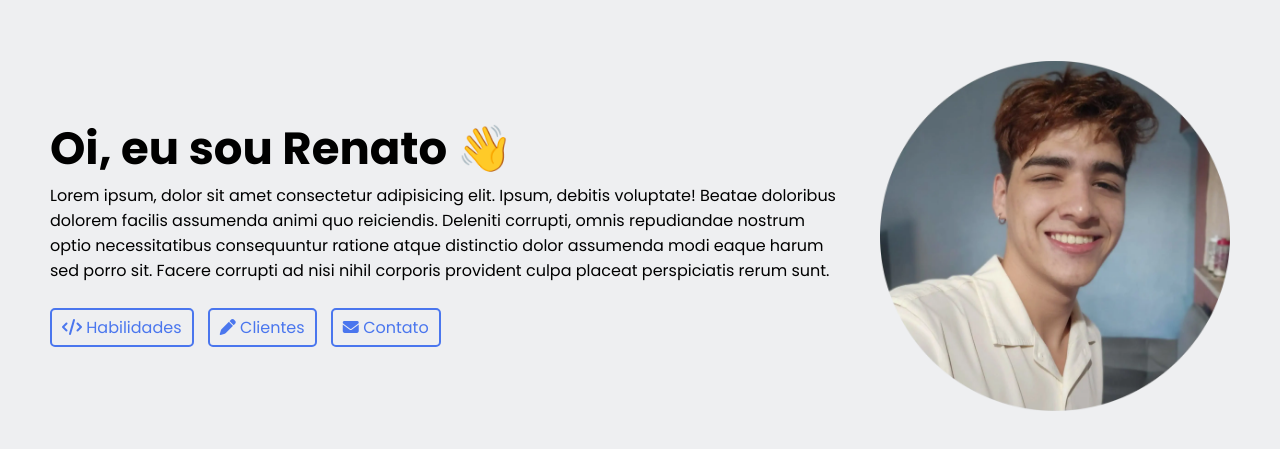
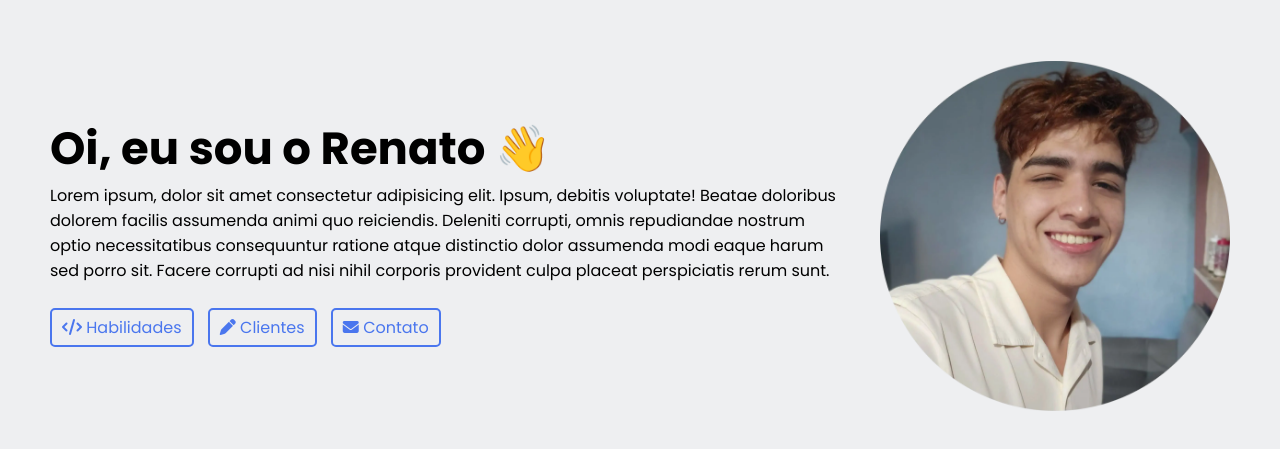
Before and after one commit to renatosampaio-ti/curso-html-css, a plain HTML site: page desafios/d012/index.html in a window 1280 px wide. Shown: the part 79-528 px from the top of the page. Drawn offline with Linux system fonts and the light colour scheme.

Commit message:
Update index.html

```diff
--- a/desafios/d012/index.html
+++ b/desafios/d012/index.html
@@ -42,7 +42,7 @@
         <!-- SECTION 1: Hero -->
          <section class="hero-section">
             <div class="texto">
-                <h2>Oi, eu sou Renato 👋</h2>
+                <h2>Oi, eu sou o Renato 👋</h2>
                 <p>Lorem ipsum, dolor sit amet consectetur adipisicing elit. Ipsum, debitis voluptate! Beatae doloribus dolorem facilis assumenda animi quo reiciendis. Deleniti corrupti, omnis repudiandae nostrum optio necessitatibus consequuntur ratione atque distinctio dolor assumenda modi eaque harum sed porro sit. Facere corrupti ad nisi nihil corporis provident culpa placeat perspiciatis rerum sunt.</p>
 
                 <div class="links">
```
